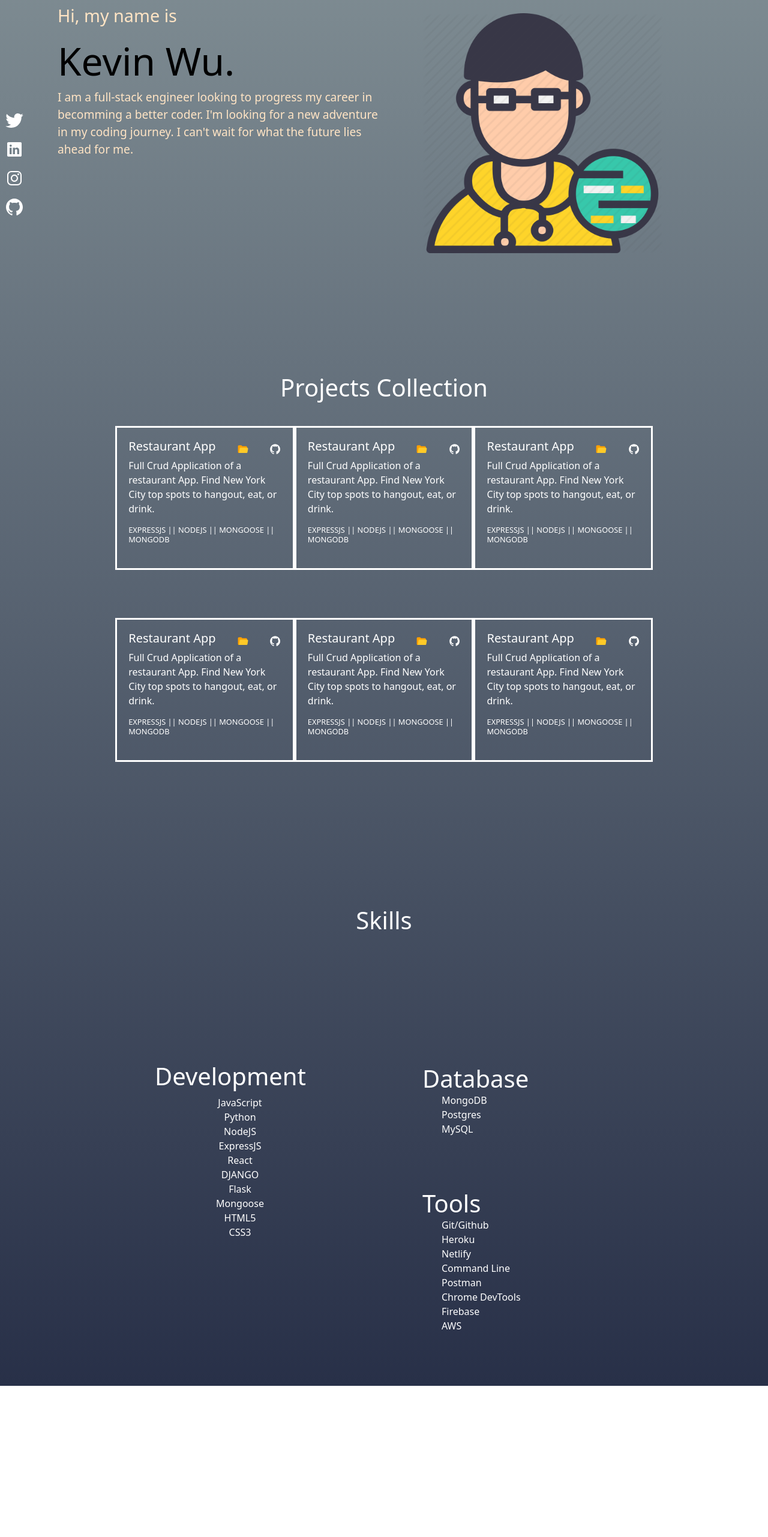
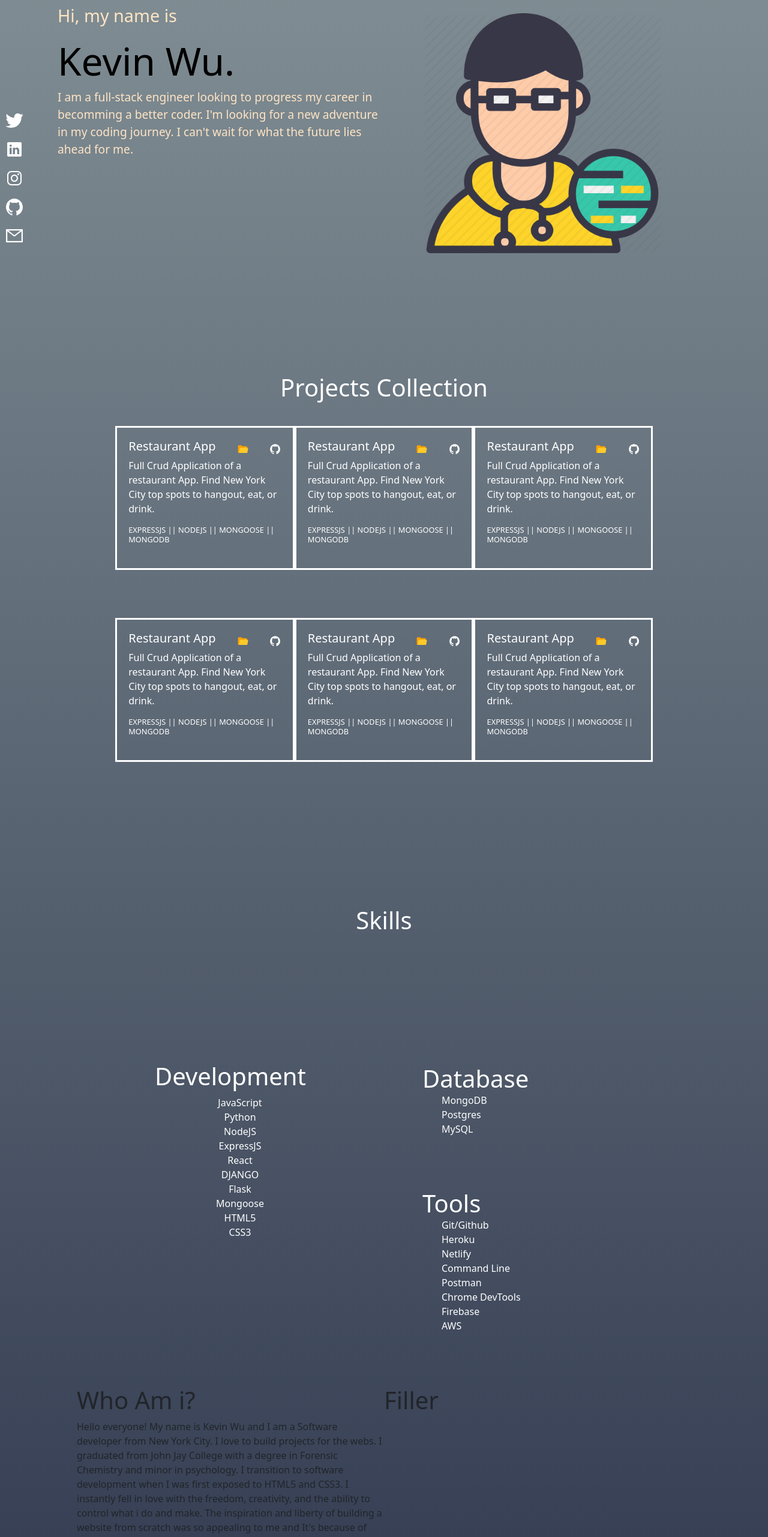
Before and after one commit to KdoubleUs/React-landing-page, a React (Create React App) app: page / in a window 1280 px wide. Shown: the part 234-2796 px from the top of the page at 60% size. Before the commit the page ends 2544 px from the top, so only its background shows below. Built offline with nearby package versions, Linux system fonts and the light colour scheme.

Commit message:
updated card component

```diff
--- a/src/App.js
+++ b/src/App.js
@@ -5,7 +5,7 @@ import Landing from "./components/Landing";
 import Project from "./components/Project";
 import Social from "./components/social";
 import Experience from "./Pages/Experience";
-
+import AboutMe from "./Pages/AboutMe";
 function App() {
   return (
     <div className="app">
@@ -14,6 +14,7 @@ function App() {
       <Social />
       <Project />
       <Experience />
+      <AboutMe />
     </div>
   );
 }
--- /dev/null
+++ b/src/Pages/AboutMe.jsx
@@ -0,0 +1,54 @@
+import React from "react";
+import styled from "styled-components";
+import { motion } from "framer-motion";
+const Section = styled.section`
+  height: 100vh;
+  width: 100vw;
+  display: flex;
+  justify-content: center;
+`;
+const Container = styled.section`
+  display: grid;
+  grid-template-columns: 1fr 1fr;
+  height: 100vh;
+  width: 80%;
+`;
+const ColumnLeft = styled.div`
+  display: flex;
+  flex-direction: column;
+`;
+const ColumnRight = styled.div`
+  display: flex;
+  flex-direction: column;
+`;
+function AboutMe() {
+  return (
+    <Section id="about">
+      <Container>
+        <ColumnLeft>
+          <h1>Who Am i? </h1>
+          <div>
+            <p>
+              {" "}
+              Hello everyone! My name is Kevin Wu and I am a Software developer
+              from New York City. I love to build projects for the webs. I
+              graduated from John Jay College with a degree in Forensic
+              Chemistry and minor in psychology. I transition to software
+              development when I was first exposed to HTML5 and CSS3. I
+              instantly fell in love with the freedom, creativity, and the
+              ability to control what i do and make. The inspiration and liberty
+              of building a website from scratch was so appealing to me and It's
+              because of this passion, I continue to love software development.
+              I continue to learn everyday and I enjoy every step of the journey
+            </p>
+          </div>
+        </ColumnLeft>
+        <ColumnRight>
+          <h1>Filler</h1>
+        </ColumnRight>
+      </Container>
+    </Section>
+  );
+}
+
+export default AboutMe;
--- a/src/components/Card.jsx
+++ b/src/components/Card.jsx
@@ -9,7 +9,7 @@ function Card(props) {
   return (
     <motion.div
       className="card-container"
-      whileHover={{ y: -30 }}
+      whileHover={{ y: -10, boxShadow: "10px 10px 0 rgba(0, 0, 0, 0.4)" }}
       initial={{ opacity: 0 }}
       animate={{ opacity: 1 }}
       transition={{ duration: 0.3 }}
--- a/src/components/nav.jsx
+++ b/src/components/nav.jsx
@@ -24,7 +24,7 @@ function Navigation() {
             <Nav.Link href="#experience" className="navA">
               Experience
             </Nav.Link>
-            <Nav.Link href="/contact" className="navA">
+            <Nav.Link href="#about" className="navA">
               About
             </Nav.Link>
             <Nav.Link href="/resume" className="navA">
--- a/src/components/social.jsx
+++ b/src/components/social.jsx
@@ -5,6 +5,7 @@ import {
   IoLogoInstagram,
   IoLogoGithub,
 } from "react-icons/io";
+import { AiOutlineMail } from "react-icons/ai";
 import { motion } from "framer-motion";
 import styled from "styled-components";
 
@@ -65,6 +66,17 @@ function Social() {
       >
         {<IoLogoGithub />}
       </motion.a>
+      <motion.a
+        href="#"
+        whileHover={{ scale: 1.2 }}
+        variants={fadeFromLeft}
+        inital={{ opacity: 0 }}
+        animate={{ opacity: 1 }}
+        transition={{ duration: 0.5 }}
+        className="social-svg"
+      >
+        {<AiOutlineMail />}
+      </motion.a>
     </motion.div>
   );
 }
```
